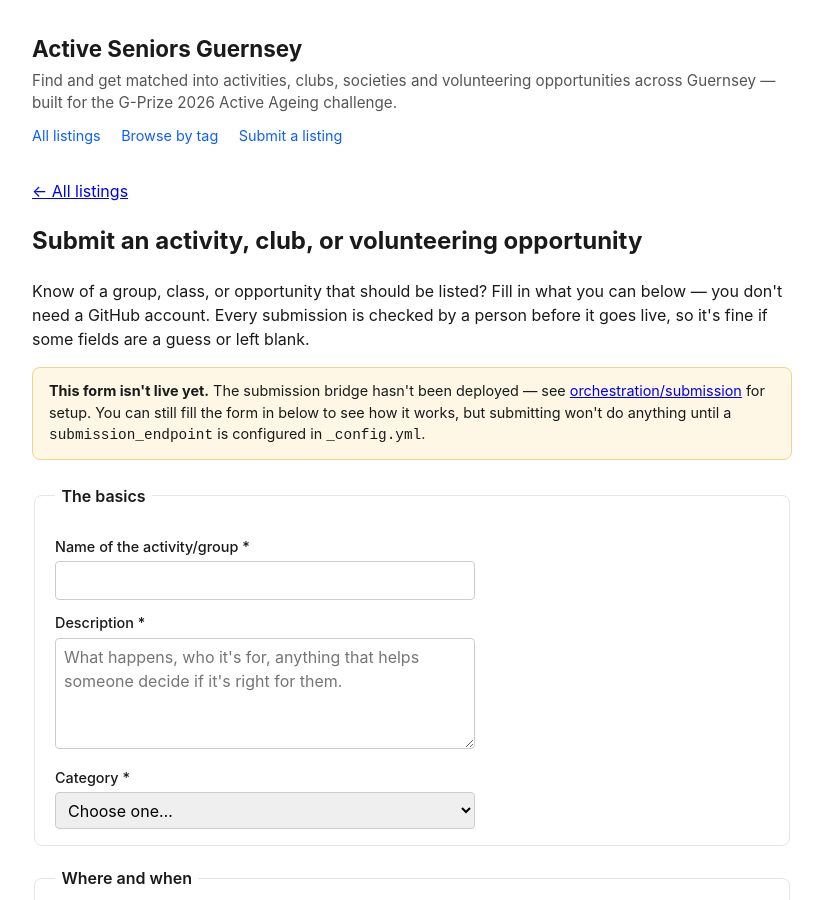
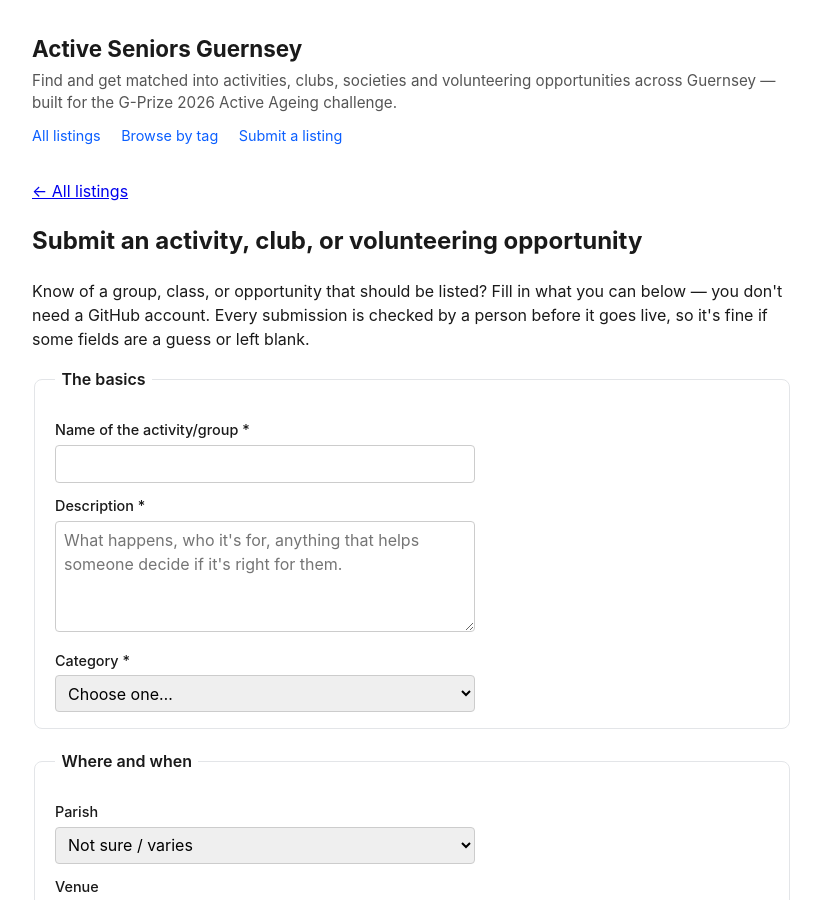
Before and after one commit to active-seniors/active-seniors.github.io, a Jekyll site: the page built from submit.md, in a window 1280 px wide and 900 px high. Shown: the whole window, without its empty margins (228-1051 px from the left). Built offline with Jekyll 4.4.1, drawn with Linux system fonts in a browser that asks for light colours.

Commit message:
Wire the deployed submission bridge Worker URL into submission_endpoint

```diff
--- a/_config.yml
+++ b/_config.yml
@@ -5,10 +5,9 @@ description: >-
 baseurl: ""
 url: "https://active-seniors.github.io"
 
-# Submission bridge (orchestration/submission) endpoint. Placeholder until
-# the Cloudflare Worker is deployed — see orchestration/submission/README.md.
-# The form page shows a "not live yet" notice while this is unset.
-submission_endpoint: ""
+# Submission bridge (orchestration/submission) endpoint — deployed 5 Oct 2026.
+# The form page shows a "not live yet" notice if this is ever unset.
+submission_endpoint: "https://active-seniors-submission-bridge.active-ageing.workers.dev"
 
 collections:
   listings:
```
